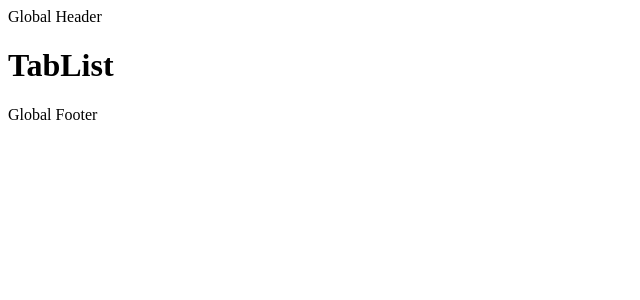
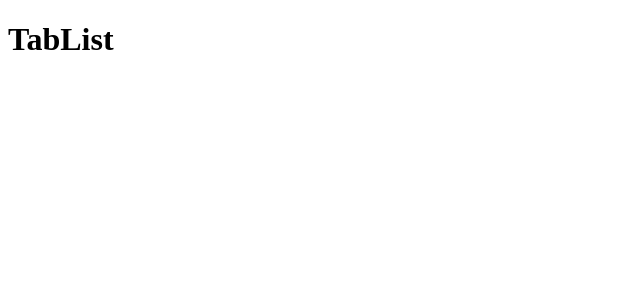
Before and after one commit to Volodymyr-Bauzi/browser-tabs, a Next.js app: page / in a window 1280 px wide. Shown: the top 300 px of the page, without its empty margins (0-640 px from the left). Built offline with nearby package versions, Linux system fonts and the light colour scheme.

Commit message:
deleted unnecesary lines from app.tsx

```diff
--- a/pages/_app.tsx
+++ b/pages/_app.tsx
@@ -4,9 +4,7 @@ import type { AppProps } from 'next/app';
 const MyApp = ({ Component, pageProps }: AppProps) => {
   return (
     <div>
-      <header>Global Header</header>
       <Component {...pageProps} />
-      <footer>Global Footer</footer>
     </div>
   );
 };
```
